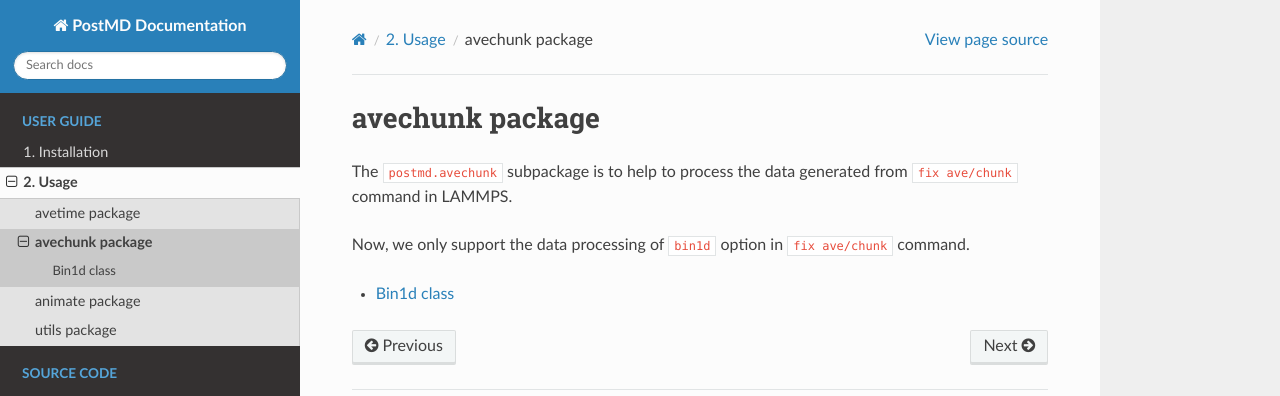
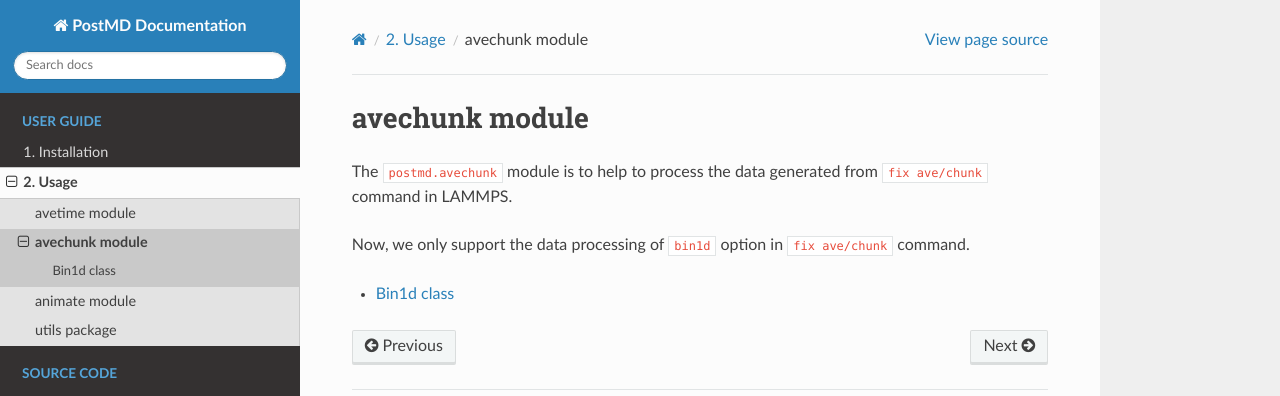
Before and after one commit to remaker789/postmd, a Sphinx documentation site: the page built from docs/avechunk/toc.rst, in a window 1280 px wide. Shown: the top 396 px of the page. Built offline with Sphinx 7.4.7 and the Read the Docs theme 3.1.0, drawn with Linux system fonts in a browser that asks for light colours; pages that are not in the unit, such as notebooks, are missing from menus.

Commit message:
doc: update documentation

```diff
--- a/docs/animate/toc.rst
+++ b/docs/animate/toc.rst
@@ -1,8 +1,8 @@
-animate package
+animate module
 ================
 
 
-We built ``postmd.animate`` subpackage to help to animate the data. This subpackage
+We built ``postmd.animate`` module to help to animate the data. This module
 is based on the ``matplotlib.animation.FuncAnimation`` class.
 
 We provided two methods to preview and save the animation.
--- a/docs/avechunk/toc.rst
+++ b/docs/avechunk/toc.rst
@@ -1,13 +1,13 @@
-avechunk package
+avechunk module
 ===================
 
-The ``postmd.avechunk`` subpackage is to help to process the data generated from ``fix ave/chunk`` command in LAMMPS.
+The ``postmd.avechunk`` module is to help to process the data generated from ``fix ave/chunk`` command in LAMMPS.
 
 Now, we only support the data processing of ``bin1d`` option in ``fix ave/chunk`` command.
 
 
 .. toctree::
    :maxdepth: 1
-
+   :titlesonly:
 
    bin1d
--- a/docs/avetime/toc.rst
+++ b/docs/avetime/toc.rst
@@ -1,9 +1,9 @@
 ========================
-avetime package
+avetime module
 ========================
 
 
-The ``postmd.avetime`` subpackage is to help to process the data generated
+The ``postmd.avetime`` module is to help to process the data generated
 from ``fix ave/time`` command in LAMMPS.
 
 We provided ``AveTime`` class to help to read the data from the file generated by ``fix ave/time`` command.
@@ -14,4 +14,4 @@ The ``GreenKubo`` class is to help calculate the auto-correlation function.
    :titlesonly:
 
    avetime
-   greenkubo
+   GreenKubo
```
Also changed, not shown: docs/install.rst (+0 -7 lines).
